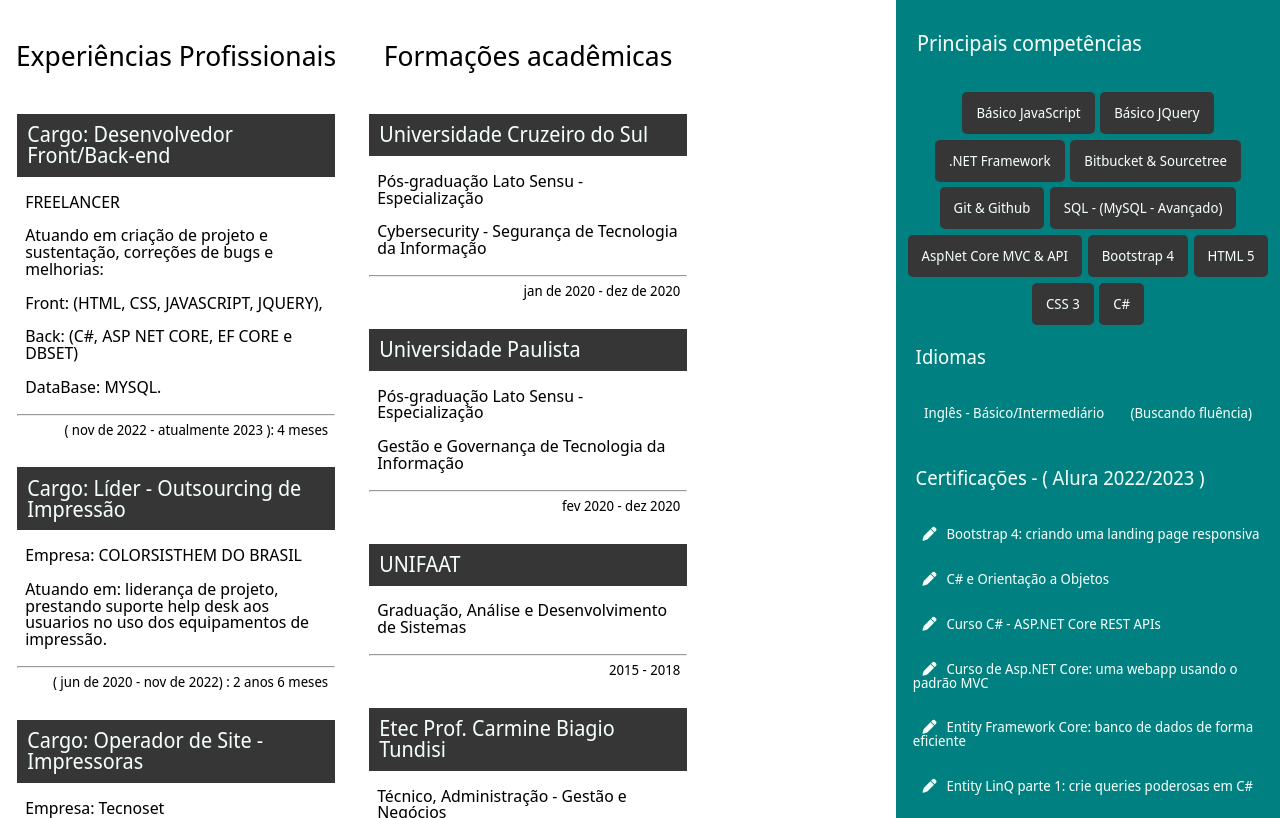
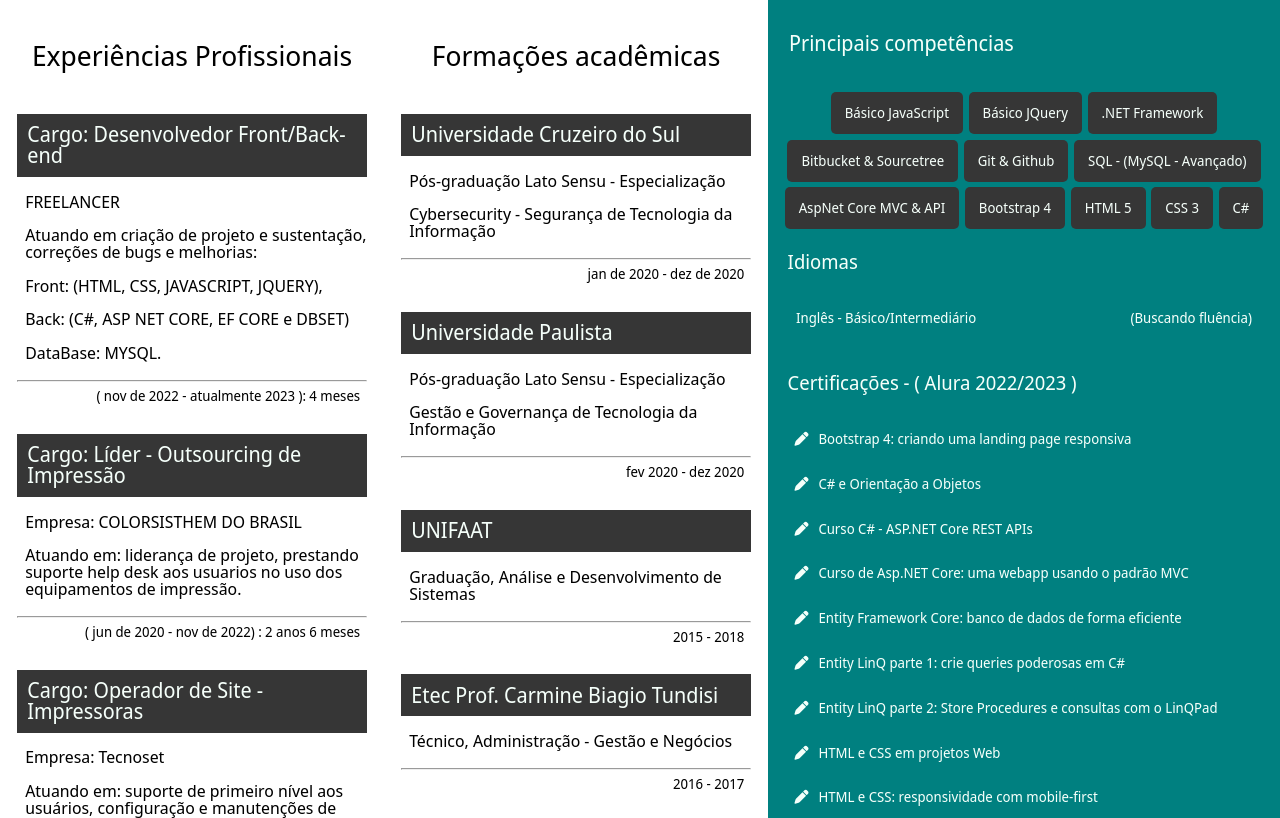
Before and after one commit to Philipebcf/curriculo-philipe-cabral, a plain HTML site: page index.html in a window 1280 px wide. Shown: the part 187-1005 px from the top of the page. Drawn offline with Linux system fonts and the light colour scheme.

Commit message:
width das section de 70 para 60 e 30 para 40.

```diff
--- a/index.html
+++ b/index.html
@@ -207,7 +207,7 @@
                 color: var(--cor-fundo-item-titulo);
             }
 
-            @media screen and (min-width: 720px){
+            @media screen and (min-width: 760px){
 
                 body {
                     font-size: 14px;
@@ -239,11 +239,11 @@
                 }
 
                 .info-lateral-direito {
-                    width: 70vw;
+                    width: 60vw;
                 }
 
                 .info-lateral-esquerdo {
-                    width: 30vw;
+                    width: 40vw;
 
                 }
                 .lista-lateral-tela-maior {
@@ -318,15 +318,6 @@
 
 
             }
-             @media screen and (min-width: 1024px){
-                .container-lateral-direita {
-                    width: 55vw;
-                }
-
-             }
-
-
-
         </style>
     </head>
     <body>
```
